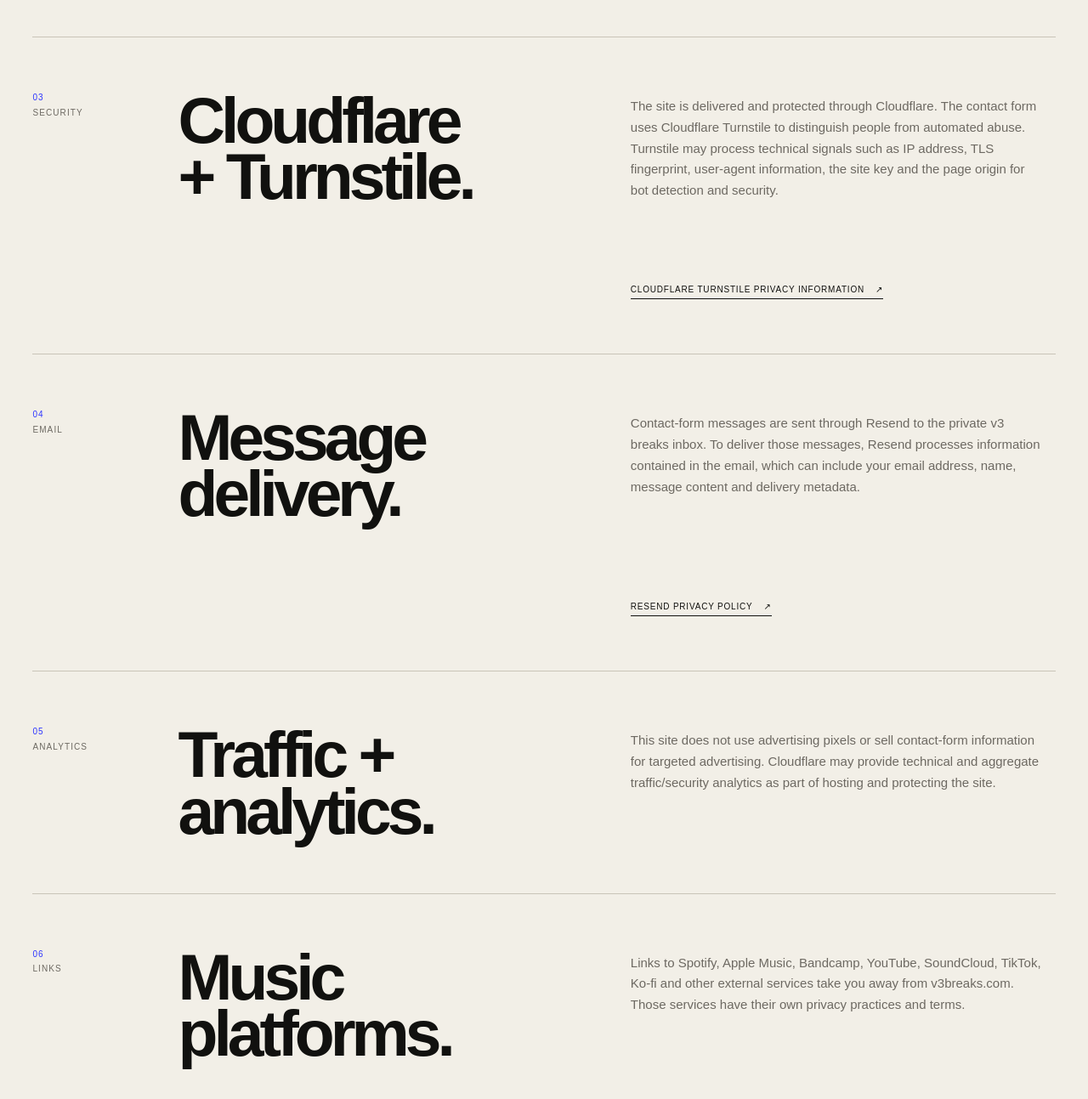
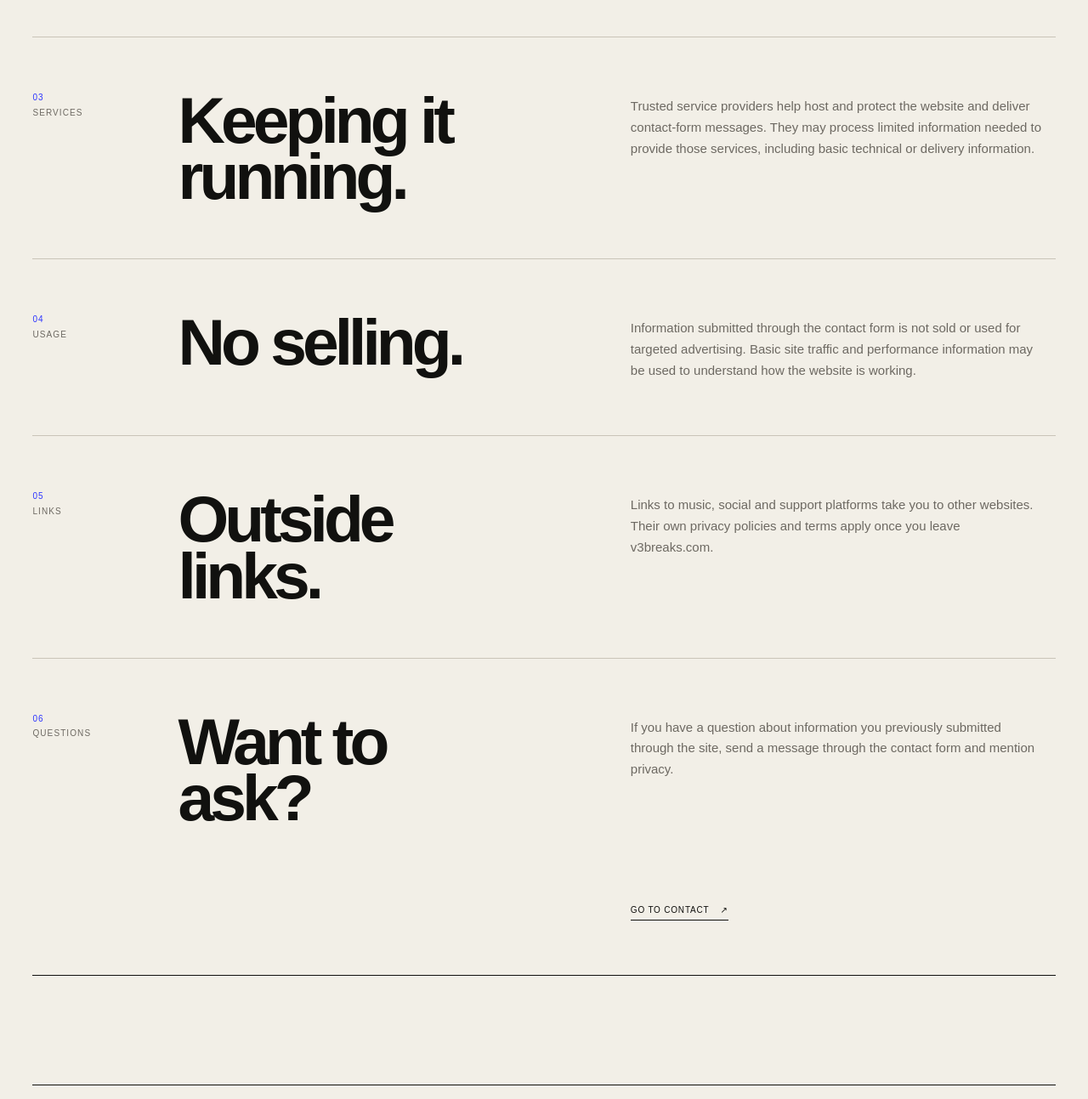
Before and after one commit to v3breaksx/v3breaks, a plain HTML site: page privacy/index.html in a window 1280 px wide. Shown: the part 1480-2773 px from the top of the page at 85% size. Drawn offline with Linux system fonts and the light colour scheme.

Commit message:
Add files via upload

```diff
--- a/privacy/index.html
+++ b/privacy/index.html
@@ -7,7 +7,7 @@
     <meta name="color-scheme" content="light" />
 
     <title>Privacy — v3 breaks</title>
-    <meta name="description" content="Privacy information for v3breaks.com, including the contact form, Cloudflare Turnstile and email delivery." />
+    <meta name="description" content="Simple privacy information for v3breaks.com." />
     <link rel="canonical" href="https://v3breaks.com/privacy/" />
     <meta name="robots" content="index,follow" />
 
@@ -15,7 +15,7 @@
     <meta property="og:site_name" content="v3 breaks" />
     <meta property="og:url" content="https://v3breaks.com/privacy/" />
     <meta property="og:title" content="Privacy — v3 breaks" />
-    <meta property="og:description" content="A plain-language explanation of what v3breaks.com processes and why." />
+    <meta property="og:description" content="A short, plain-language privacy policy for v3breaks.com." />
     <meta property="og:image" content="https://v3breaks.com/assets/1691.jpg" />
 
     <link rel="icon" href="../assets/favicon.svg" type="image/svg+xml" />
@@ -63,7 +63,7 @@
         </div>
         <div class="privacy-hero-copy">
           <h1 id="privacy-title">Privacy<span>.</span></h1>
-          <p>A plain-language explanation of what this small artist website processes and why.</p>
+          <p>Short version: only the information needed to run the site and reply to messages.</p>
         </div>
       </section>
 
@@ -79,57 +79,39 @@
           <div class="privacy-row-label"><span>02</span><span>contact</span></div>
           <div class="privacy-row-copy">
             <h2>What you send.</h2>
-            <p>If you use the collaboration/contact form, you provide your name, email address, topic and message. That information is used to read and respond to your inquiry. v3breaks.com does not intentionally create a separate public-facing contact database from these submissions.</p>
+            <p>If you use the contact form, v3 breaks receives the name, email address, topic and message you choose to provide. This information is used to read and respond to your message.</p>
           </div>
         </article>
 
         <article class="privacy-row">
-          <div class="privacy-row-label"><span>03</span><span>security</span></div>
+          <div class="privacy-row-label"><span>03</span><span>services</span></div>
           <div class="privacy-row-copy">
-            <h2>Cloudflare + Turnstile.</h2>
-            <p>The site is delivered and protected through Cloudflare. The contact form uses Cloudflare Turnstile to distinguish people from automated abuse. Turnstile may process technical signals such as IP address, TLS fingerprint, user-agent information, the site key and the page origin for bot detection and security.</p>
-            <a class="privacy-out-link" href="https://www.cloudflare.com/turnstile-privacy-policy/" target="_blank" rel="noopener noreferrer">Cloudflare Turnstile privacy information <span aria-hidden="true">↗</span></a>
+            <h2>Keeping it running.</h2>
+            <p>Trusted service providers help host and protect the website and deliver contact-form messages. They may process limited information needed to provide those services, including basic technical or delivery information.</p>
           </div>
         </article>
 
         <article class="privacy-row">
-          <div class="privacy-row-label"><span>04</span><span>email</span></div>
+          <div class="privacy-row-label"><span>04</span><span>usage</span></div>
           <div class="privacy-row-copy">
-            <h2>Message delivery.</h2>
-            <p>Contact-form messages are sent through Resend to the private v3 breaks inbox. To deliver those messages, Resend processes information contained in the email, which can include your email address, name, message content and delivery metadata.</p>
-            <a class="privacy-out-link" href="https://resend.com/legal/privacy-policy" target="_blank" rel="noopener noreferrer">Resend privacy policy <span aria-hidden="true">↗</span></a>
+            <h2>No selling.</h2>
+            <p>Information submitted through the contact form is not sold or used for targeted advertising. Basic site traffic and performance information may be used to understand how the website is working.</p>
           </div>
         </article>
 
         <article class="privacy-row">
-          <div class="privacy-row-label"><span>05</span><span>analytics</span></div>
+          <div class="privacy-row-label"><span>05</span><span>links</span></div>
           <div class="privacy-row-copy">
-            <h2>Traffic + analytics.</h2>
-            <p>This site does not use advertising pixels or sell contact-form information for targeted advertising. Cloudflare may provide technical and aggregate traffic/security analytics as part of hosting and protecting the site.</p>
-          </div>
-        </article>
-
-        <article class="privacy-row">
-          <div class="privacy-row-label"><span>06</span><span>links</span></div>
-          <div class="privacy-row-copy">
-            <h2>Music platforms.</h2>
-            <p>Links to Spotify, Apple Music, Bandcamp, YouTube, SoundCloud, TikTok, Ko-fi and other external services take you away from v3breaks.com. Those services have their own privacy practices and terms.</p>
-          </div>
-        </article>
-
-        <article class="privacy-row">
-          <div class="privacy-row-label"><span>07</span><span>retention</span></div>
-          <div class="privacy-row-copy">
-            <h2>How long.</h2>
-            <p>Contact messages may remain in the project inbox and the services used to deliver them for as long as reasonably needed to respond, keep necessary correspondence, maintain security or handle project administration. Messages can be deleted when they are no longer needed.</p>
+            <h2>Outside links.</h2>
+            <p>Links to music, social and support platforms take you to other websites. Their own privacy policies and terms apply once you leave v3breaks.com.</p>
           </div>
         </article>
 
         <article class="privacy-row privacy-row-last">
-          <div class="privacy-row-label"><span>08</span><span>requests</span></div>
+          <div class="privacy-row-label"><span>06</span><span>questions</span></div>
           <div class="privacy-row-copy">
-            <h2>Questions or requests.</h2>
-            <p>If you want to ask about information you previously submitted through the site, use the contact form and choose “Other”. Put “privacy request” in the message so it is easy to identify.</p>
+            <h2>Want to ask?</h2>
+            <p>If you have a question about information you previously submitted through the site, send a message through the contact form and mention privacy.</p>
             <a class="privacy-contact-link" href="../#contact">Go to contact <span aria-hidden="true">↗</span></a>
           </div>
         </article>
```
